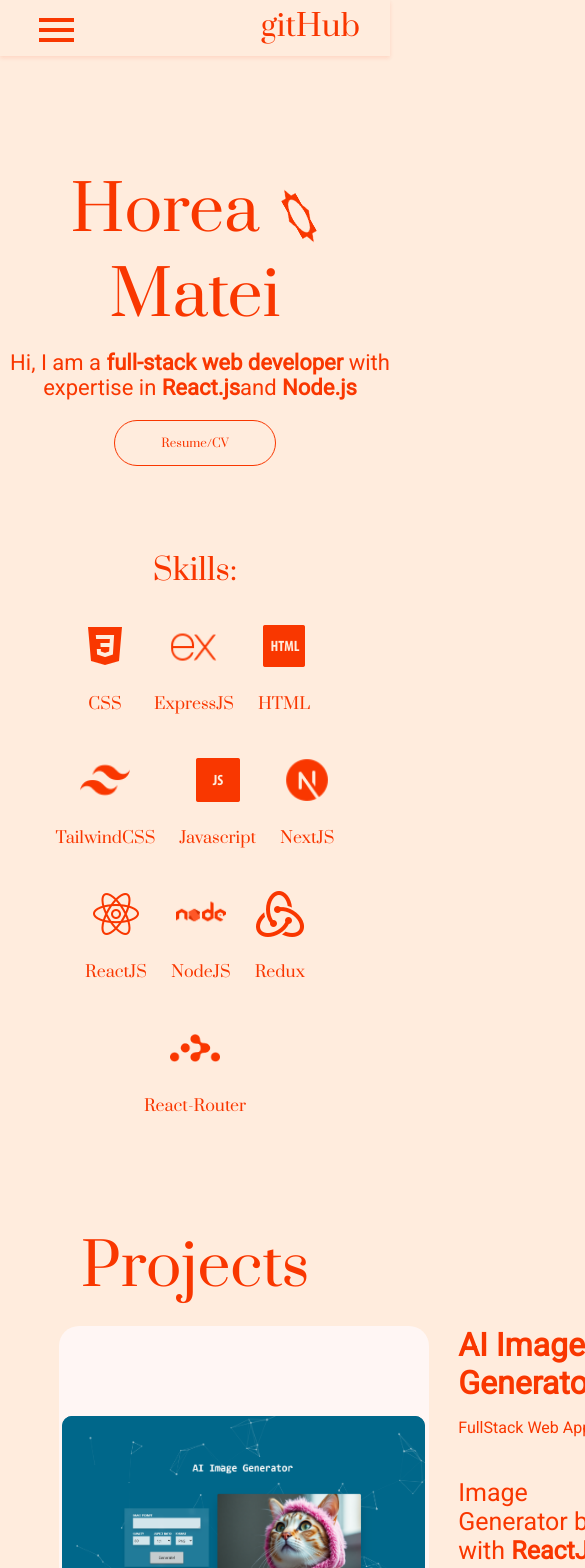
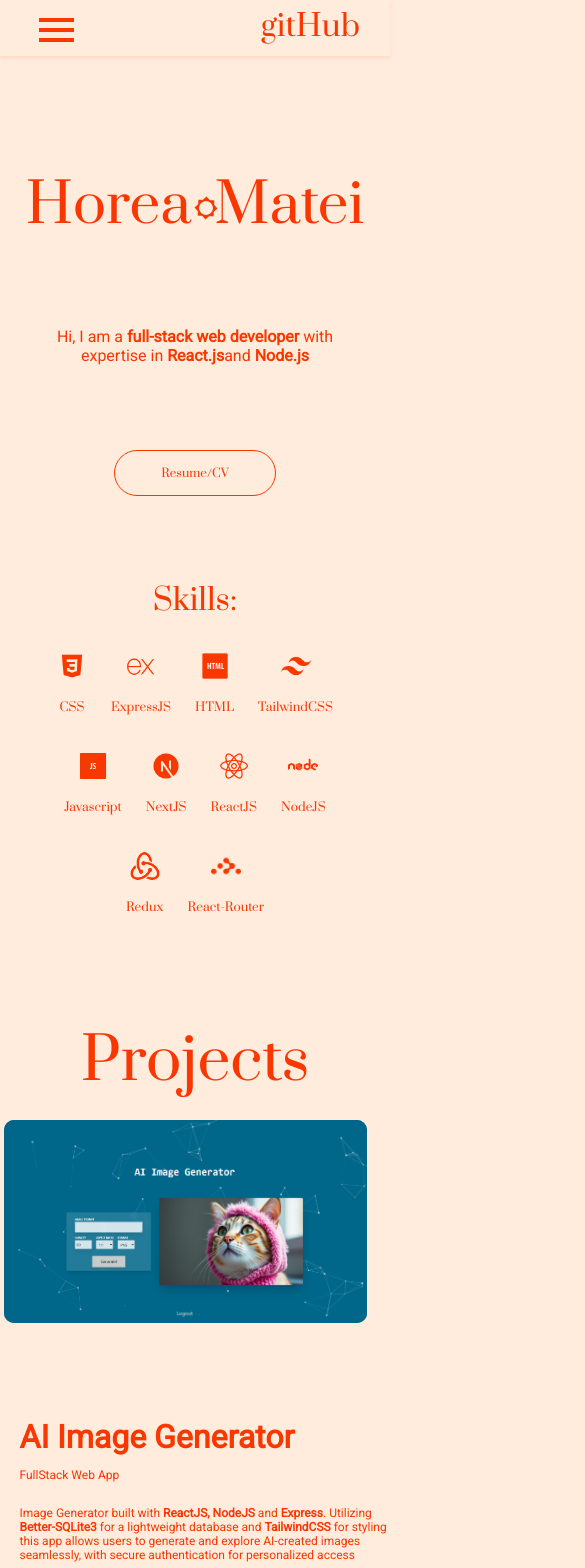
Before and after one commit to HoreaMatei/porto, a Next.js app: page / in a window 390 px wide. Shown: the top 1568 px of the page, 585 px wide, since content can reach past the window. Built offline with nearby package versions, Linux system fonts and the light colour scheme.

Commit message:
mobile css changes

```diff
--- a/src/app/components/Portofolio.module.css
+++ b/src/app/components/Portofolio.module.css
@@ -170,7 +170,7 @@
 }
 
 .description_p {
-  font-size: 25px;
+  font-size: 1.2rem;
   text-align: left;
 }
 .code12 {
@@ -190,6 +190,12 @@
 }
 
 @media (max-width: 1000px) {
+  .relative,
+  .relative1 {
+    flex-direction: column;
+    overflow: hidden;
+  }
+
   .porto {
     position: static;
     font-size: 15vw;
@@ -202,9 +208,15 @@
     width: 95vw;
     margin: auto;
     justify-content: center;
-    background: var(--white);
+    background: transparent;
 
     border-radius: 20px;
+    position: relative;
+    margin-left: 0;
+  }
+
+  .description_p {
+    font-size: 12px;
   }
 
   .projectDivVideo {
@@ -215,6 +227,7 @@
   .projectDivVideo {
     margin-bottom: 30px;
     height: fit-content;
+    margin-left: 0;
   }
 
   .video1,
@@ -224,6 +237,7 @@
   .dandelion2 {
     width: 80vw;
     height: 50vh;
+    margin: 0;
   }
   .food1:hover {
     opacity: 0;
@@ -239,6 +253,13 @@
 }
 
 @media (max-width: 550px) {
+  .introduction {
+    width: 60vw;
+  }
+  .relative {
+    width: 100vw;
+    margin: auto;
+  }
   .video1,
   .food1,
   .food2,
@@ -246,6 +267,7 @@
   .dandelion2 {
     width: 93vw;
     height: 52vw;
+    margin: 0;
   }
 
   .porto {
--- a/src/app/components/Skills.css
+++ b/src/app/components/Skills.css
@@ -23,6 +23,9 @@
 }
 
 @media (max-width: 500px) {
+  p {
+    font-size: 12px;
+  }
   .skills-p {
     font-size: 30px;
   }
@@ -30,4 +33,8 @@
   .skills-subdiv {
     width: 80vw;
   }
+
+  .skill-img {
+    width: 30px;
+  }
 }
--- a/src/app/components/landing.module.css
+++ b/src/app/components/landing.module.css
@@ -76,8 +76,14 @@
   }
 }
 @media (max-width: 670px) {
+  .introduction {
+    width: 80vw;
+    font-size: 16px;
+    margin-top: 10vh;
+  }
   .contact {
     font-size: 3vw;
+    margin-top: 10vh;
   }
 
   .p1 {
--- a/src/app/components/title.module.css
+++ b/src/app/components/title.module.css
@@ -50,10 +50,10 @@
 
 @media (max-width: 800px) {
   .title {
-    font-size: 16vw;
+    font-size: 14vw;
   }
 
   .rotating {
-    width: 80px;
+    width: 30px;
   }
 }
```
